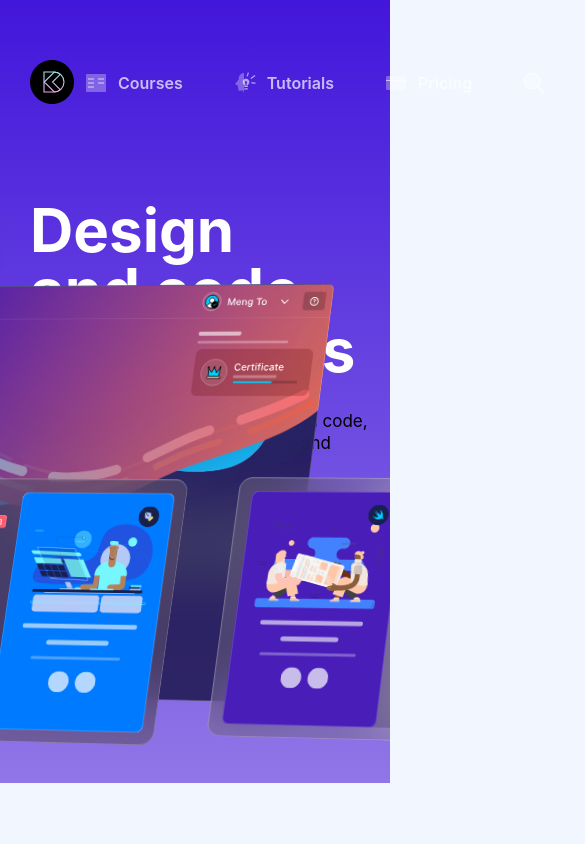
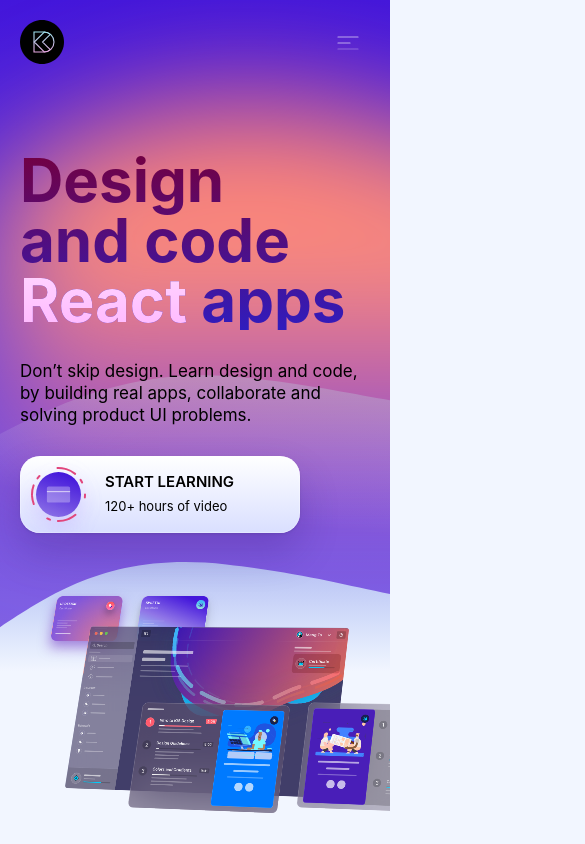
Before and after one commit to coloed3/react-hooks, a Gatsby site: page / in a window 390 px wide. Shown: the top 844 px of the page, 585 px wide, since content can reach past the window. Built offline with nearby package versions, Linux system fonts and the light colour scheme; Gatsby itself is replaced by a stand-in of ours.

Commit message:
adding styles for mobile and ipad

```diff
--- a/src/components/animations/MockupAnimations.js
+++ b/src/components/animations/MockupAnimations.js
@@ -19,6 +19,13 @@
   position: relative;
   perspective: 5000;
 
+@media (max-width: 768px) {
+  transform: scale(0.5);
+  transform-origin: top right;
+}
+@media (max-width: 450px) {
+  transform: scale(0.4);
+}
 
   div{
     transform: rotateY(-20deg) rotateX(20deg);
--- /dev/null
+++ b/src/components/backgrounds/WaveBackground.js
@@ -0,0 +1,35 @@
+import React from "react"
+import styled from "styled-components"
+
+
+export default function WaveBackground() {
+  return (
+    <Wrapper>
+      <Background />
+      <Wave
+        src="/images/waves/hero-wave1.svg"
+        style={{ top: "100px", filter: "blur(60px)" }}
+      />
+      <Wave src="/images/waves/hero-wave2.svg" style={{ top: "350px" }} />
+      <Wave src="/images/waves/hero-wave3.svg" style={{ top: "550px" }} />
+    </Wrapper>
+
+
+  )
+}
+
+const Wrapper = styled.div`
+  position: relative;
+`
+
+const Wave = styled.img`
+  position: absolute;
+  z-index: -1;
+`
+const Background = styled.div`
+  background: linear-gradient(180deg, #4316db 0%, #9076e7 100%);
+  position: absolute;
+  width: 100%;
+  height: 800px;
+  z-index: -1;
+`
--- a/src/components/layout/Header.js
+++ b/src/components/layout/Header.js
@@ -31,6 +31,9 @@
             <MenuButton item={item} key={index} />
           )
         )}
+        <HamburgerWrapper>
+                  <MenuButton  item={{title: "", icon : "/images/icons/hamburger.svg", link: ""}}/>
+        </HamburgerWrapper>
       </MenuWrapper>
       <MenuTooltip isOpen={isOpen} />
     </Wrapper>
@@ -46,10 +49,38 @@
   justify-content: space-between;
   padding: 0 30px;
   align-items: center;
+
+@media (max-width: 768px) {
+  top: 30px;
+}
+@media (max-width: 450px) {
+  top: 20px;
+  padding: 0 20px;
+}
+
 `
 
 const MenuWrapper = styled.div`
   display: grid;
   gap: 30px;
   grid-template-columns: repeat(${props => props.count}, auto);
+
+
+
+  @media (max-width: 768px){
+     > a{
+      display: none;
+    }
+
+    grid-template-columns: auto;
+
+  }
 `
+
+const HamburgerWrapper = styled.div`
+   display: none;
+
+    @media(max-width: 768px){
+      display: block;
+    }
+`
--- a/src/components/sections/HeroSection.js
+++ b/src/components/sections/HeroSection.js
@@ -1,19 +1,21 @@
 import React from "react"
-import styled from "styled-components"
+import styled, { keyframes } from "styled-components"
 import PurchasedButton from "../buttons/PurchasedButton"
 import { H1, MediumText } from "../styles/TextStyles.Js"
 import { themes } from "../styles/ColorStyles"
 import MockupAnimations from "../animations/MockupAnimations"
+import WaveBackground from "../backgrounds/WaveBackground"
 
 const HeroSection = () => {
   return (
     <Wrapper>
+      <WaveBackground />
       <ContentWrapper>
         <TextWrapper>
           <Title>
             Design
             <br />
-            and code React apps
+            and code <span> React</span> apps
           </Title>
           <Description>
             Don’t skip design. Learn design and code, by building real apps,
@@ -34,8 +36,21 @@
 
 // Components
 
+const animation = keyframes`
+
+  0%{
+    opacity: 0;
+    transform: translateY(10px); filter:blur(20px);
+  }
+
+
+  100%{
+    opacity: 1;
+    transform: translateY(0px); filter:blur(0px);
+  }
+`
+
 const Wrapper = styled.div`
-  background: linear-gradient(180deg, #4316db 0%, #9076e7 100%);
   overflow: hidden;
 `
 const ContentWrapper = styled.div`
@@ -44,13 +59,46 @@
   padding: 200px 30px;
   display: grid;
   grid-template-columns: 360px auto;
+
+  @media (max-width: 450px){
+    grid-template-columns: auto;
+    padding: 150px 20px 250px;
+    gap: 60px;
+
+  }
 `
 const TextWrapper = styled.div`
   max-width: 360px;
   display: grid;
   gap: 30px;
+
+  > * {
+    opacity: 0;
+    animation: ${animation} 1s forwards;
+
+    :nth-child(1) {
+      animation-delay: 0s;
+    }
+    :nth-child(2) {
+      animation-delay: 0.2s;
+    }
+    :nth-child(3) {
+      animation-delay: 0.4s;
+    }
+  }
 `
 const Title = styled(H1)`
   color: ${themes.dark.text1};
+  background: linear-gradient(180deg, #730040 0%, #301cbe 100%);
+  background-clip : text;
+  -webkit-background-clip: text;
+  color: transparent;
+
+  span{
+    background: linear-gradient(180deg, #ffd7ff 0%, #ffb6ff 100%);
+    background-clip : text;
+  -webkit-background-clip: text;
+  color: transparent;
+  }
 `
 const Description = styled(MediumText)``
--- a/src/components/tooltips/MenuTooltip.js
+++ b/src/components/tooltips/MenuTooltip.js
@@ -1,4 +1,4 @@
-import React, { useState } from "react"
+import React from "react"
 import styled from "styled-components"
 import { tooltipData } from "../../data/menuData"
 import MenuButton from "../buttons/MenuButton"
```
